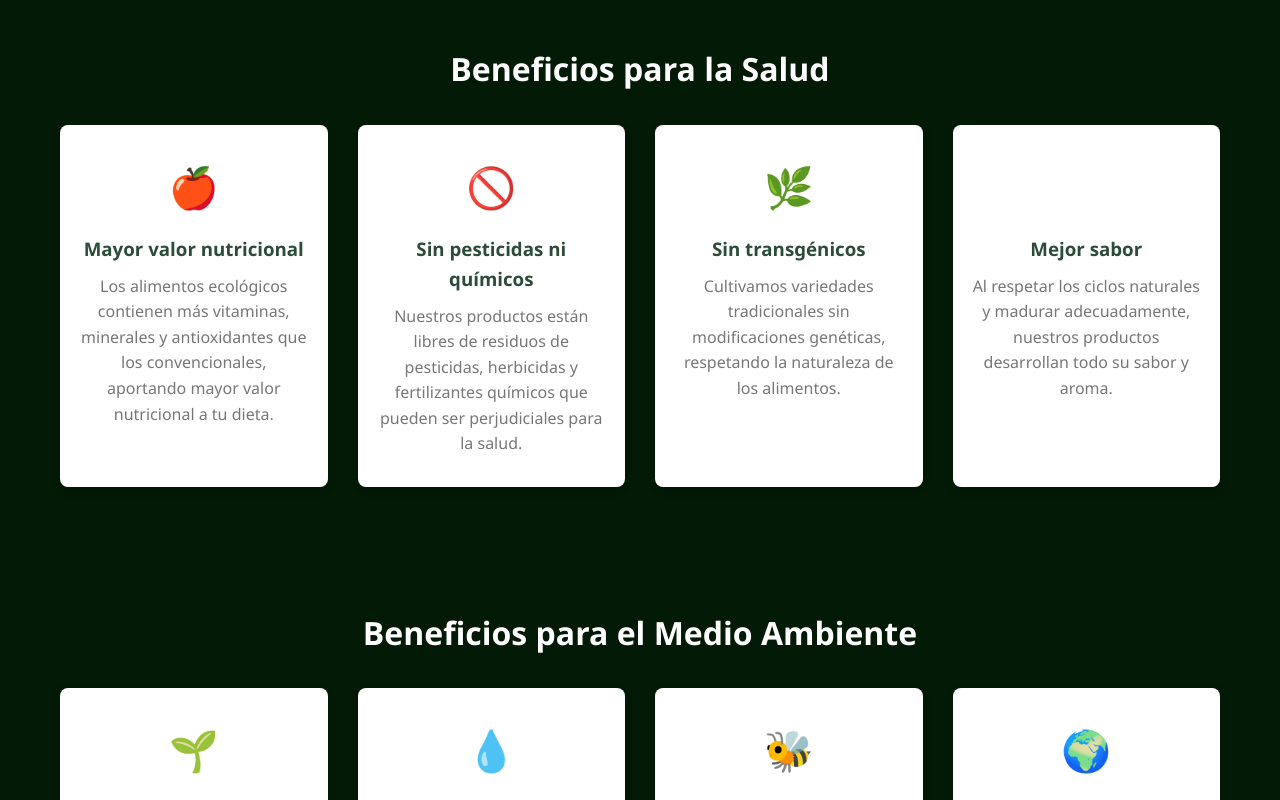
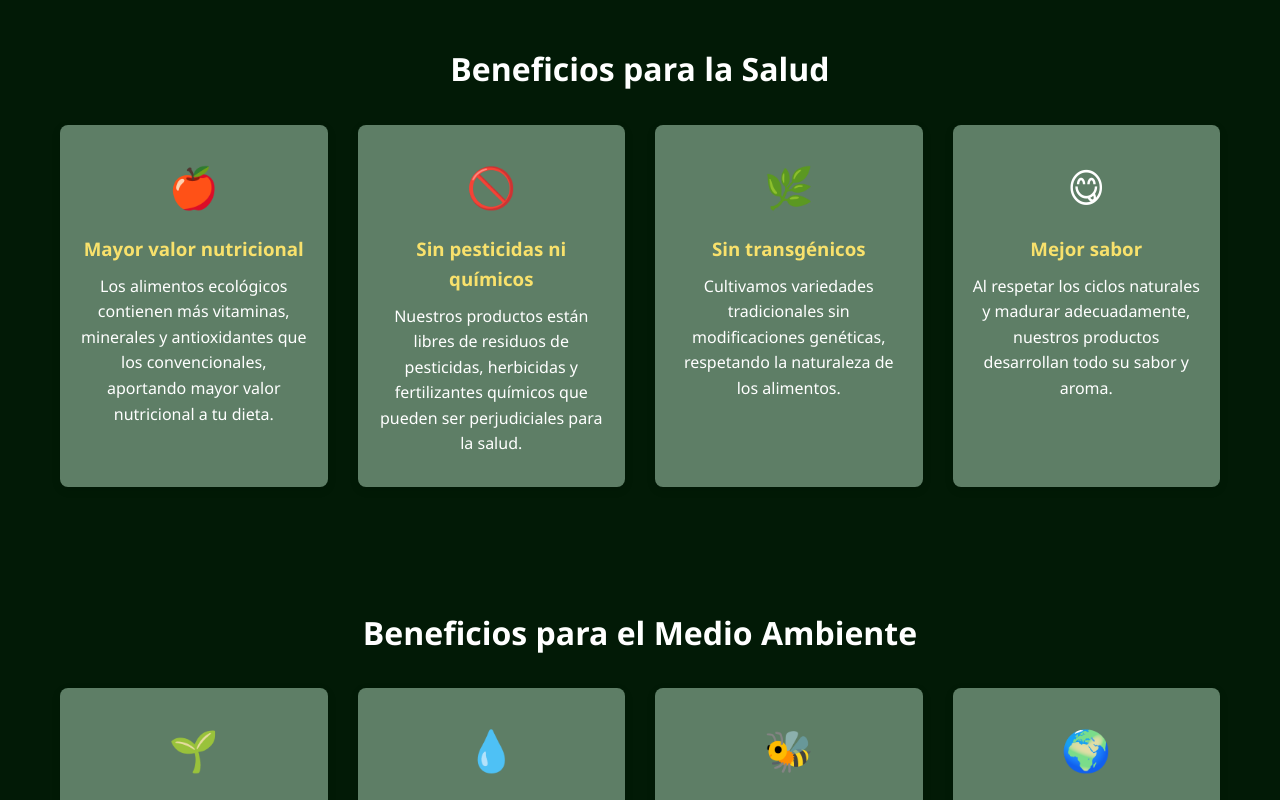
Before and after one commit to kilofafeure/HLC, an Angular app: page /beneficios in a window 1280 px wide. Shown: the part 760-1560 px from the top of the page. Built offline with nearby package versions, Linux system fonts and the light colour scheme.

Commit message:
estilos beneficios

```diff
--- a/src/app/pages/beneficios/beneficios.component.css
+++ b/src/app/pages/beneficios/beneficios.component.css
@@ -22,7 +22,7 @@
   }
 
   .benefit-card {
-    background-color: var(--white);
+    background-color: var(--primary);
     padding: 30px 20px;
     border-radius: 8px;
     text-align: center;
@@ -37,11 +37,11 @@
 
   .benefit-card h3 {
     margin-bottom: 10px;
-   color: var(--primary-dark);
+    color: var(--secondary);
   }
 
   .benefit-card p {
-    color: var(--shade-of-gray);
+    color: var(--white);
   }
 
   /* Media queries */
```
